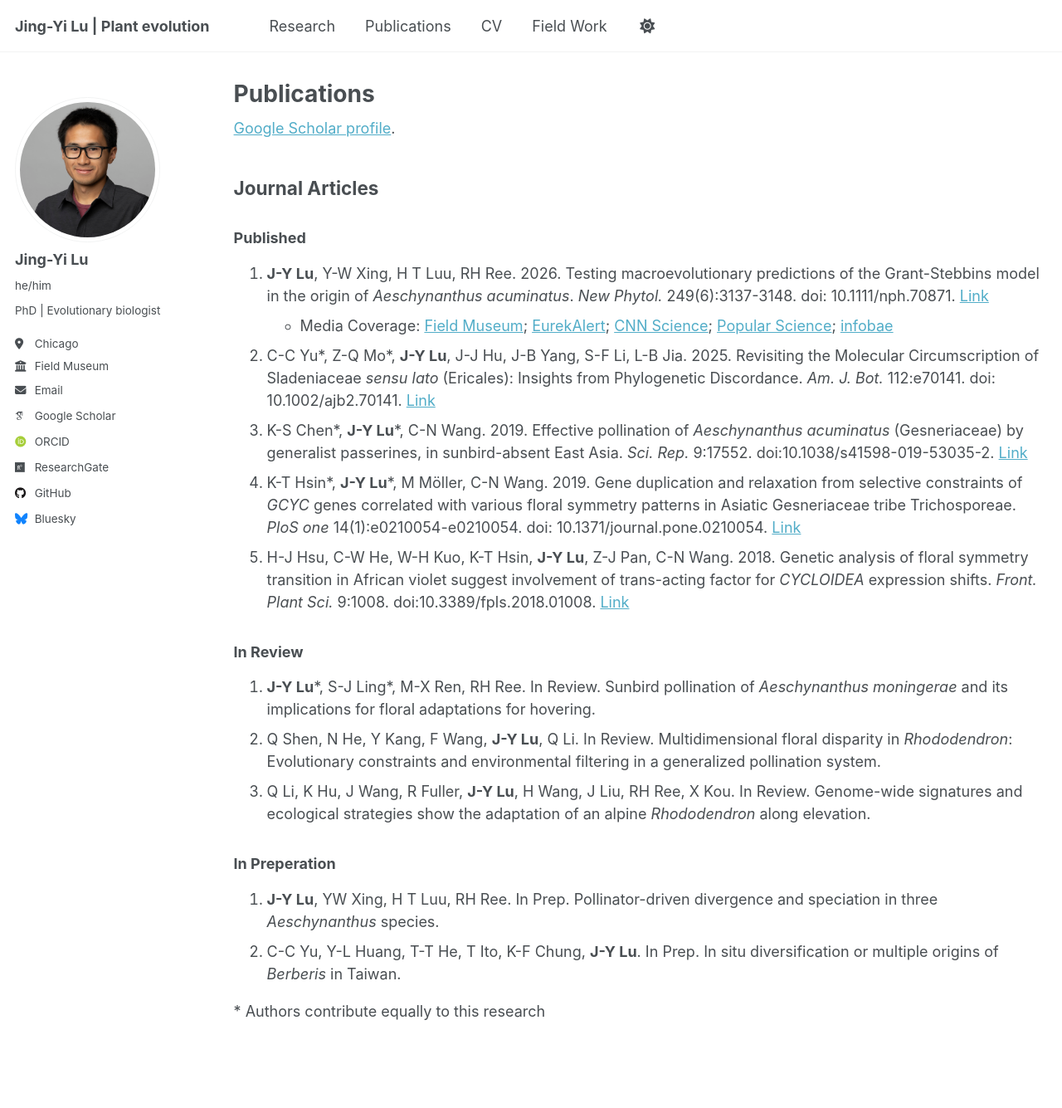
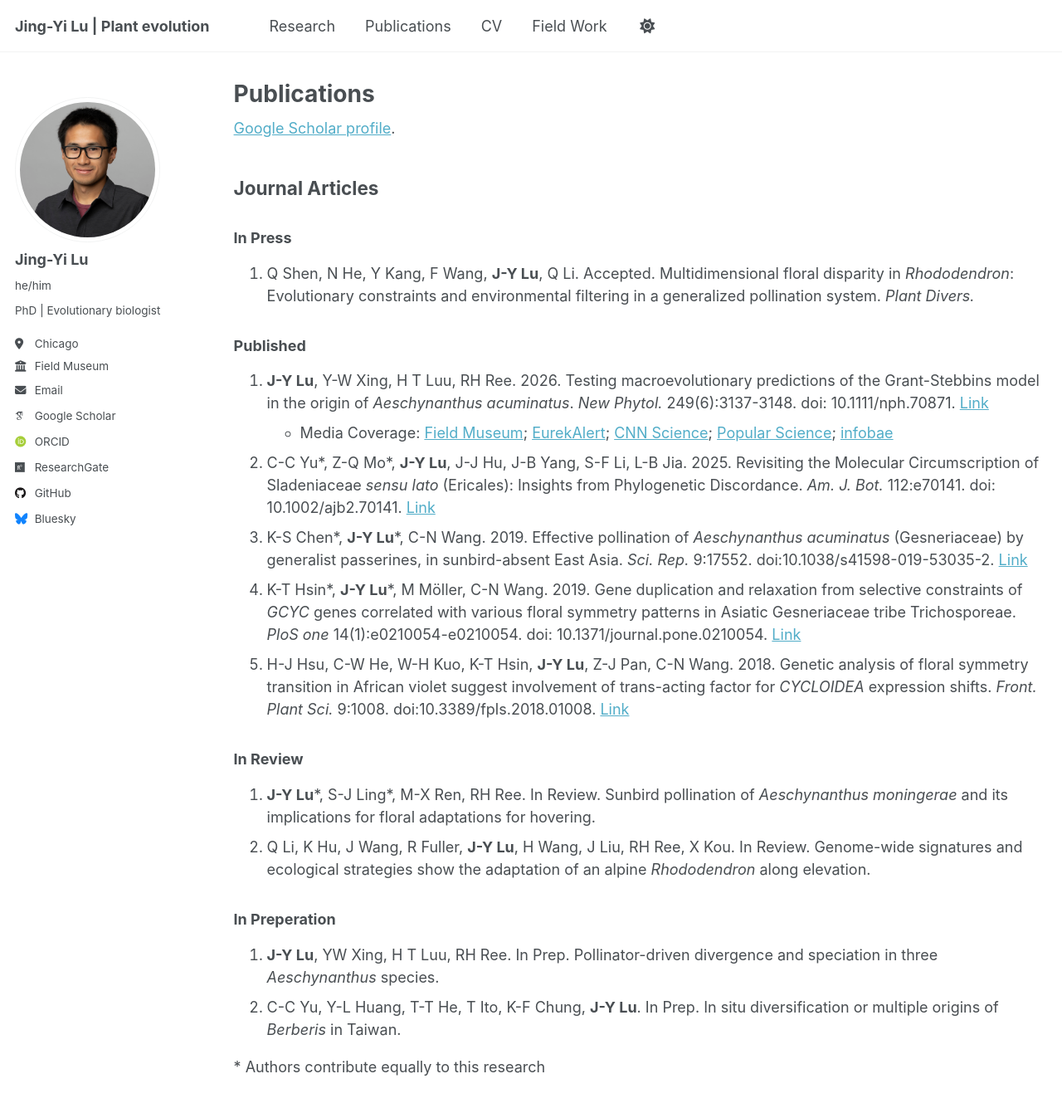
Before and after one commit to jingyilu/jingyilu.github.io, a Jekyll site: the page built from _pages/publications.md, in a window 1280 px wide and 1400 px high. Shown: the top 1335 px of the window at 83% size. Built offline with Jekyll 4.4.1, drawn with Linux system fonts in a browser that asks for light colours; some web fonts are replaced; a script that is not in the unit is left out; some of the changed lines change nothing that is shown.

Commit message:
update cv

```diff
--- a/_pages/publications.md
+++ b/_pages/publications.md
@@ -14,9 +14,9 @@
 Journal Articles
 ------
 
-<!-- ### In Press
+### In Press
 
-1. -->
+1. Q Shen, N He, Y Kang, F Wang, **J-Y Lu**, Q Li. Accepted. Multidimensional floral disparity in _Rhododendron_: Evolutionary constraints and environmental filtering in a generalized pollination system. _Plant Divers._
 
 
 ### Published
@@ -34,8 +34,7 @@
 
 1. **J-Y Lu**\*, S-J Ling\*, M-X Ren, RH Ree. In Review. Sunbird pollination of _Aeschynanthus moningerae_ and its
 implications for floral adaptations for hovering.
-2. Q Shen, N He, Y Kang, F Wang, **J-Y Lu**, Q Li. In Review. Multidimensional floral disparity in _Rhododendron_: Evolutionary constraints and environmental filtering in a generalized pollination system.
-3. Q Li, K Hu, J Wang, R Fuller, **J-Y Lu**, H Wang, J Liu, RH Ree, X Kou. In Review. Genome-wide signatures and ecological strategies show the adaptation of an alpine _Rhododendron_ along elevation.
+2. Q Li, K Hu, J Wang, R Fuller, **J-Y Lu**, H Wang, J Liu, RH Ree, X Kou. In Review. Genome-wide signatures and ecological strategies show the adaptation of an alpine _Rhododendron_ along elevation.
 
 ### In Preperation
 
```
Also changed, not shown: 1 other file.
